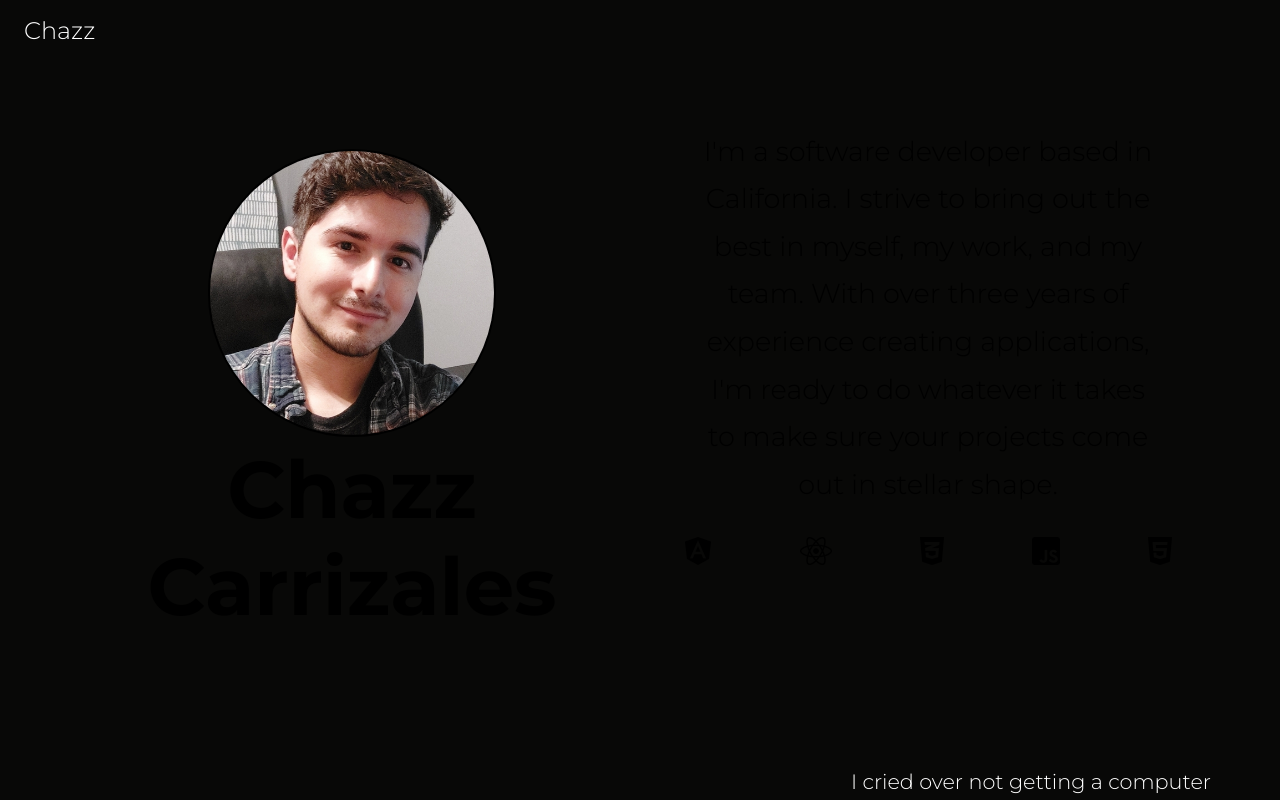
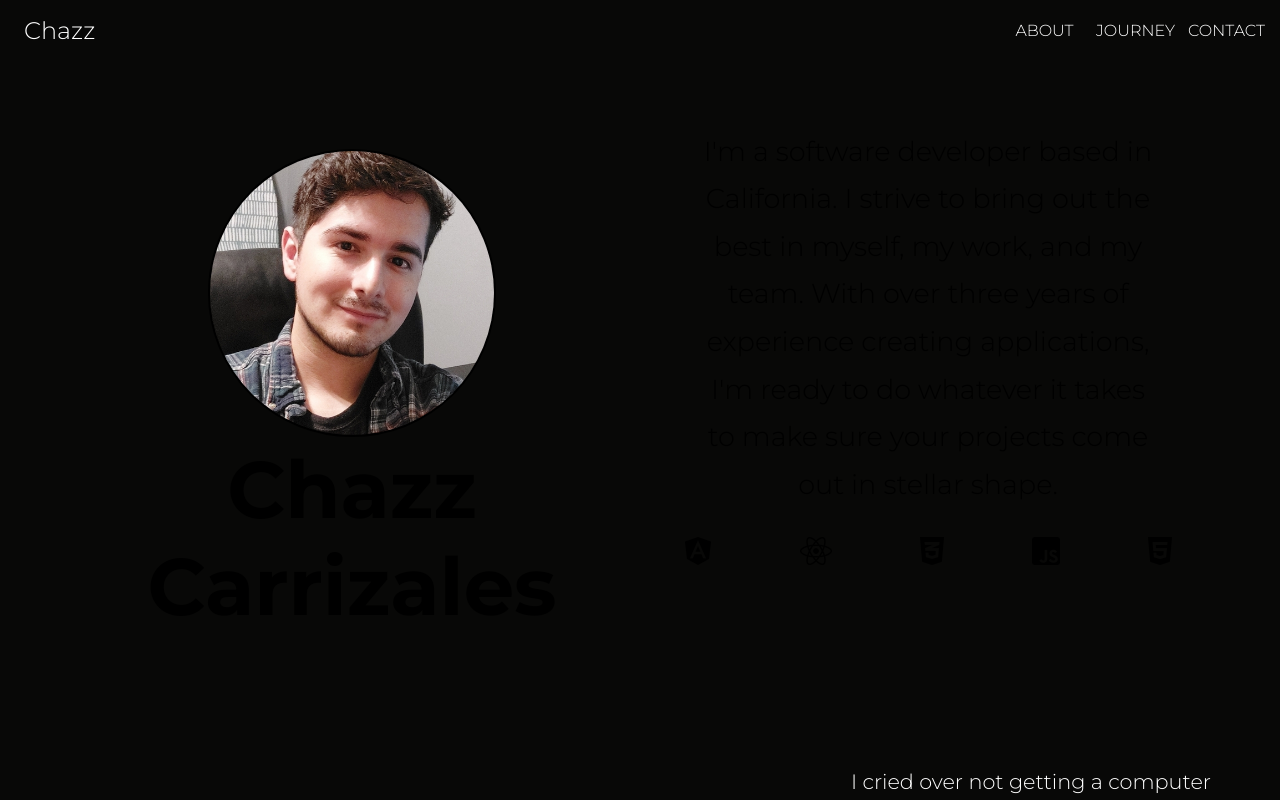
Before and after one commit to czcarrizales/react-portfolio, a React (Create React App) app: page / in a window 1280 px wide. Shown: the top 800 px of the page. Built offline with nearby package versions, Linux system fonts and the light colour scheme.

Commit message:
changing nav styles

```diff
--- a/src/components/Navbar.js
+++ b/src/components/Navbar.js
@@ -12,15 +12,15 @@ export default function Navbar() {
       </Link>
       <nav>
         <ul className="navLinks">
-          {/* <li>
-            <a href="#">About</a>
-          </li> */}
-          {/* <li>
-            <a href="#">Articles</a>
-          </li> */}
-          {/* <li>
-            <Link to="/contact">Contact</Link>
-          </li> */}
+          <li>
+            <a href="#">ABOUT</a>
+          </li>
+          <li>
+            <a href="#">JOURNEY</a>
+          </li>
+          <li>
+            <Link to="/contact">CONTACT</Link>
+          </li>
         </ul>
       </nav>
     </div>
```
